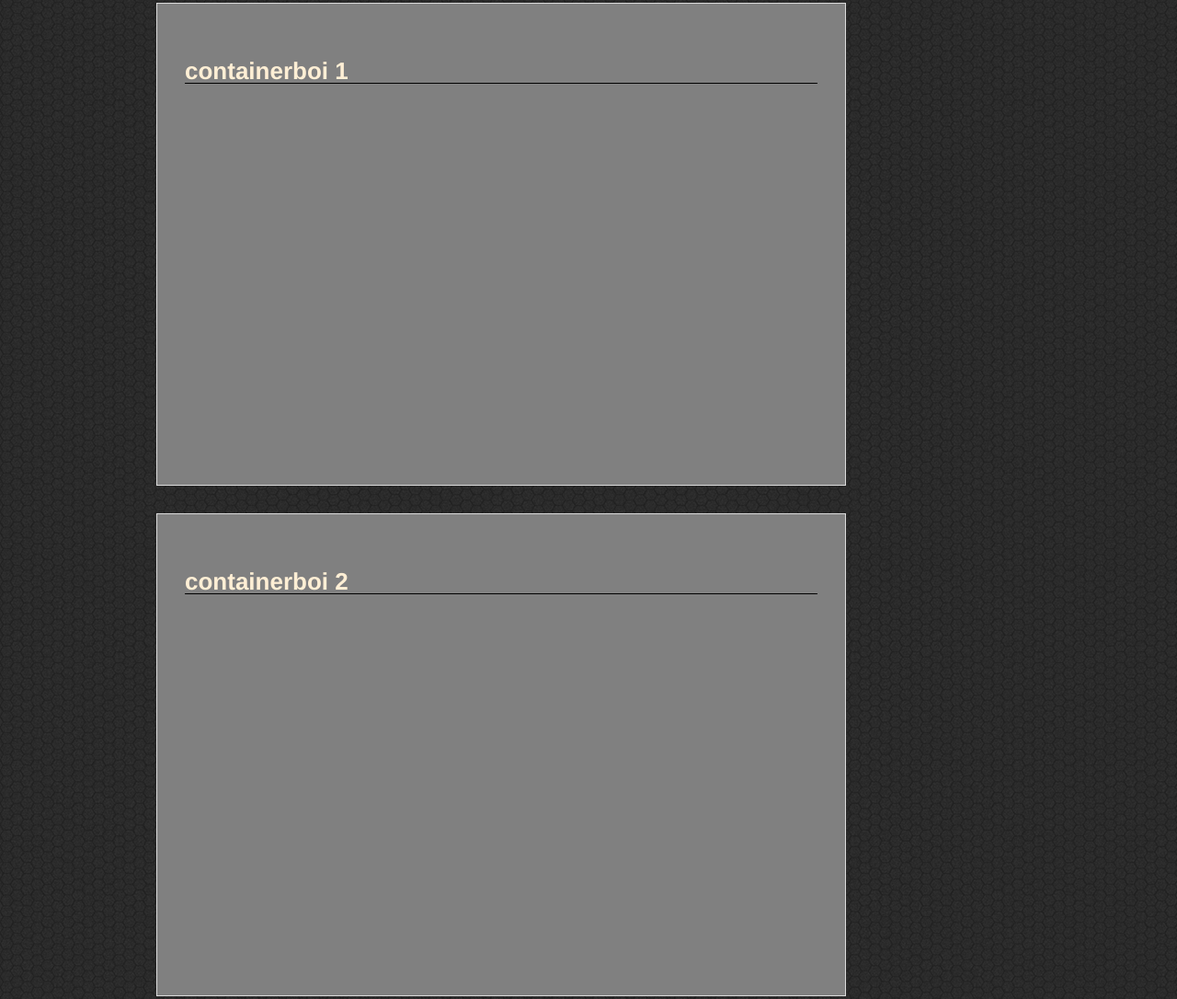
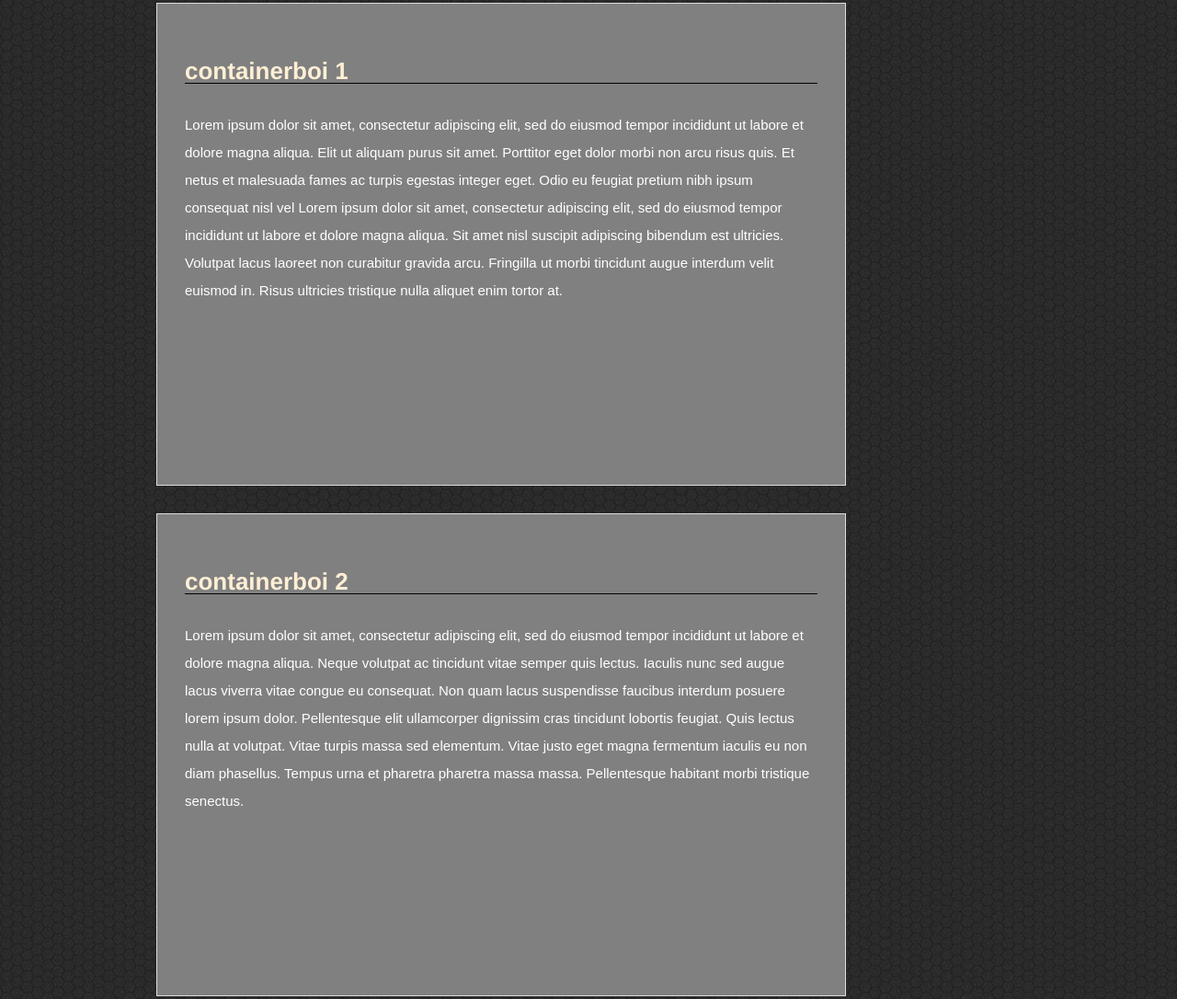
Before and after one commit to Cainadian10/1273, a plain HTML site: page index.html in a window 1280 px wide. Shown: the part 4880-5966 px from the top of the page at 92% size. Drawn offline with Linux system fonts and the light colour scheme.

Commit message:
container paragraph

```diff
--- a/index.html
+++ b/index.html
@@ -93,10 +93,12 @@ Nisi est sit amet facilisis magna etiam tempor orci eu. Consectetur libero id fa
 
   <section>
     <h1>containerboi 1</h1>
+    <p>Lorem ipsum dolor sit amet, consectetur adipiscing elit, sed do eiusmod tempor incididunt ut labore et dolore magna aliqua. Elit ut aliquam purus sit amet. Porttitor eget dolor morbi non arcu risus quis. Et netus et malesuada fames ac turpis egestas integer eget. Odio eu feugiat pretium nibh ipsum consequat nisl vel Lorem ipsum dolor sit amet, consectetur adipiscing elit, sed do eiusmod tempor incididunt ut labore et dolore magna aliqua. Sit amet nisl suscipit adipiscing bibendum est ultricies. Volutpat lacus laoreet non curabitur gravida arcu. Fringilla ut morbi tincidunt augue interdum velit euismod in. Risus ultricies tristique nulla aliquet enim tortor at.</p>
   </section>
 
   <section>
     <h1>containerboi 2</h1>
+    <p>Lorem ipsum dolor sit amet, consectetur adipiscing elit, sed do eiusmod tempor incididunt ut labore et dolore magna aliqua. Neque volutpat ac tincidunt vitae semper quis lectus. Iaculis nunc sed augue lacus viverra vitae congue eu consequat. Non quam lacus suspendisse faucibus interdum posuere lorem ipsum dolor. Pellentesque elit ullamcorper dignissim cras tincidunt lobortis feugiat. Quis lectus nulla at volutpat. Vitae turpis massa sed elementum. Vitae justo eget magna fermentum iaculis eu non diam phasellus. Tempus urna et pharetra pharetra massa massa. Pellentesque habitant morbi tristique senectus.</p>
   </section>
 
 </div>
```
